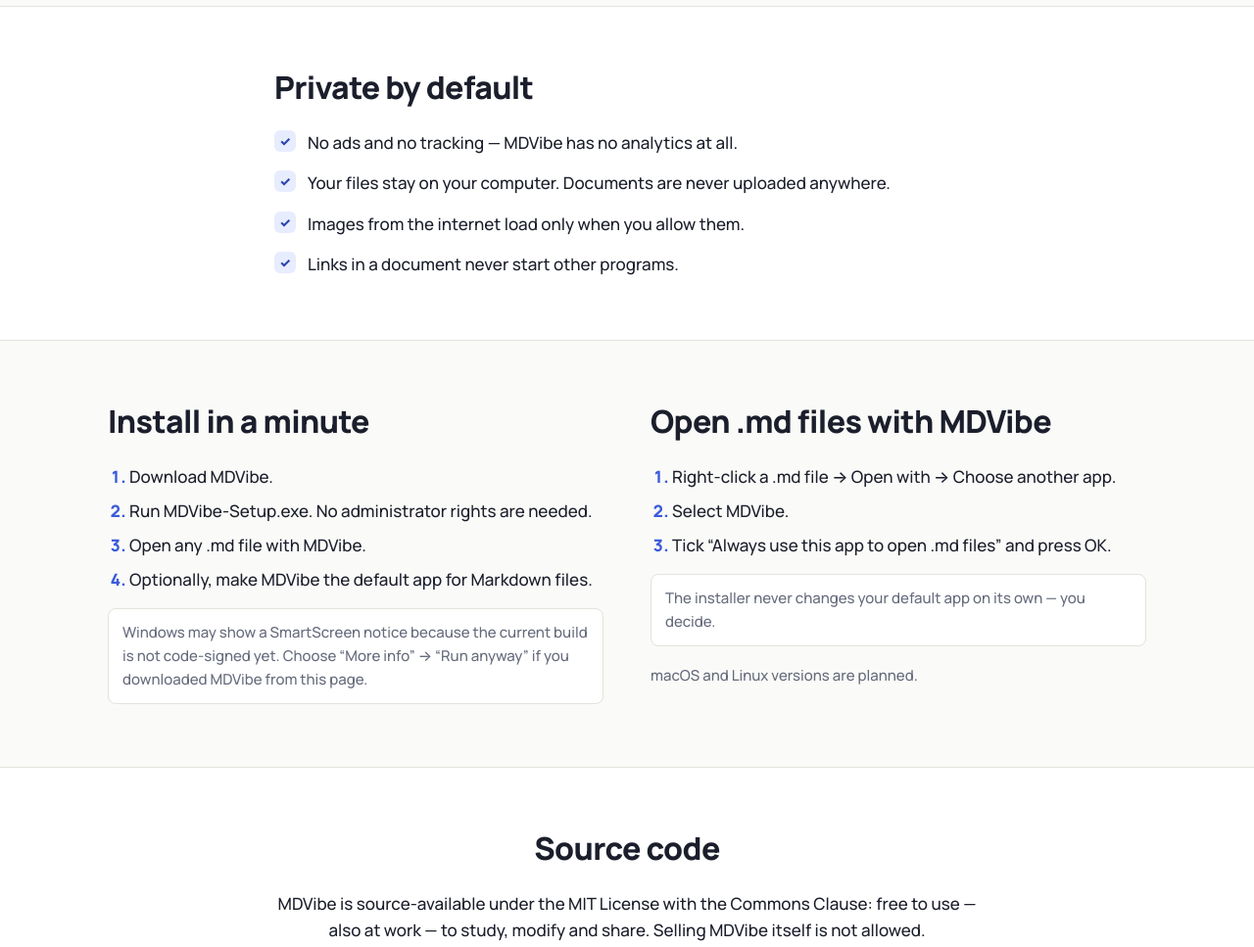
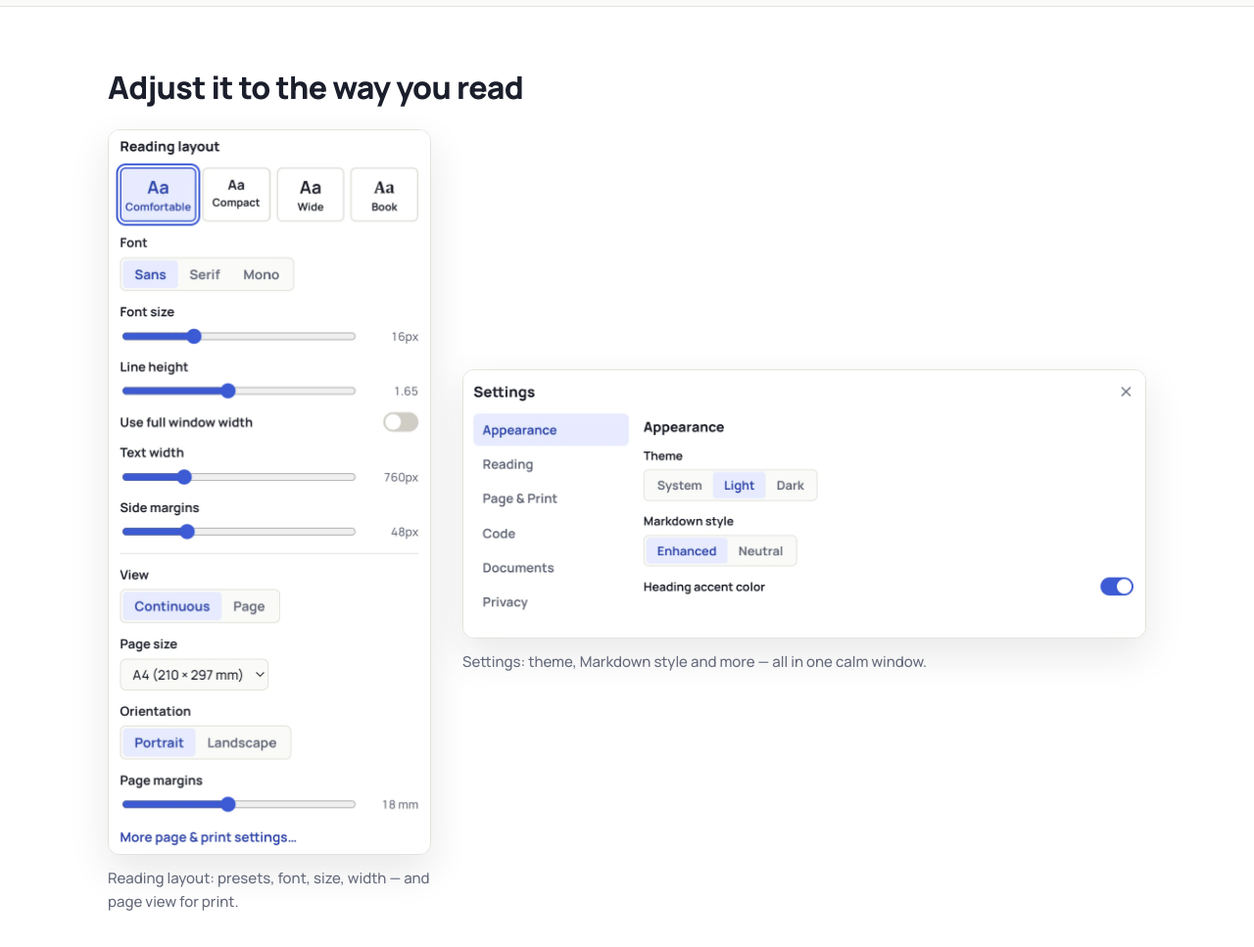
Before and after one commit to satyrdigital/MDVibe, a plain HTML site: page docs/site/index.html in a window 1280 px wide. Shown: the part 1760-2727 px from the top of the page at 98% size. Drawn offline with Linux system fonts and the light colour scheme.

Commit message:
Add screenshots to the project page and README

```diff
--- a/docs/site/i18n.js
+++ b/docs/site/i18n.js
@@ -33,6 +33,11 @@
       'f7.text': 'Коли інша програма змінює файл, MDVibe оновлює його й зберігає місце читання. Кожен файл відкривається у власному вікні.',
       'screens.title': 'Спокійно вдень і вночі',
       'screens.caption': 'Той самий документ у світлій і темній темі.',
+      'look.title': 'Налаштуйте під себе',
+      'look.layout': 'Макет читання: шаблони, шрифт, розмір, ширина — і посторінковий вигляд для друку.',
+      'look.layout.alt': 'Панель макета читання з шаблонами, шрифтом, розміром, інтервалом, шириною й параметрами сторінки',
+      'look.settings': 'Налаштування: тема, стиль Markdown та інше — в одному спокійному вікні.',
+      'look.settings.alt': 'Вікно налаштувань: тема, стиль Markdown і акцентний колір заголовків',
       'privacy.title': 'Приватність за замовчуванням',
       'privacy.1': 'Без реклами й без стеження — у MDVibe немає жодної аналітики.',
       'privacy.2': 'Файли залишаються на вашому комп’ютері. Документи нікуди не завантажуються.',
@@ -84,6 +89,11 @@
       'f7.text': 'Когда другая программа меняет файл, MDVibe обновляет его и сохраняет место чтения. Каждый файл открывается в своём окне.',
       'screens.title': 'Спокойно днём и ночью',
       'screens.caption': 'Один и тот же документ в светлой и тёмной теме.',
+      'look.title': 'Настройте под себя',
+      'look.layout': 'Макет чтения: шаблоны, шрифт, размер, ширина — и постраничный вид для печати.',
+      'look.layout.alt': 'Панель макета чтения с шаблонами, шрифтом, размером, интервалом, шириной и параметрами страницы',
+      'look.settings': 'Настройки: тема, стиль Markdown и другое — в одном спокойном окне.',
+      'look.settings.alt': 'Окно настроек: тема, стиль Markdown и акцентный цвет заголовков',
       'privacy.title': 'Приватность по умолчанию',
       'privacy.1': 'Без рекламы и без слежки — в MDVibe нет никакой аналитики.',
       'privacy.2': 'Файлы остаются на вашем компьютере. Документы никуда не загружаются.',
@@ -112,8 +122,10 @@
 
   var LANGS = ['en', 'uk', 'ru'];
   var nodes = document.querySelectorAll('[data-i18n]');
+  var alts = document.querySelectorAll('[data-i18n-alt]');
   var english = {};
   for (var i = 0; i < nodes.length; i++) english[nodes[i].getAttribute('data-i18n')] = nodes[i].textContent;
+  for (var a = 0; a < alts.length; a++) english[alts[a].getAttribute('data-i18n-alt')] = alts[a].getAttribute('alt');
   english['doc.title'] = document.title;
 
   function apply(lang) {
@@ -122,6 +134,10 @@
       var key = nodes[i].getAttribute('data-i18n');
       var text = (dict && dict[key]) || english[key];
       if (text) nodes[i].textContent = text;
+    }
+    for (var a = 0; a < alts.length; a++) {
+      var akey = alts[a].getAttribute('data-i18n-alt');
+      alts[a].setAttribute('alt', (dict && dict[akey]) || english[akey]);
     }
     document.title = (dict && dict['doc.title']) || english['doc.title'];
     document.documentElement.lang = lang;
--- a/docs/site/index.html
+++ b/docs/site/index.html
@@ -138,8 +138,29 @@
       </div>
     </section>
 
+    <!-- Closer look -->
+    <section class="alt">
+      <div class="wrap">
+        <h2 data-i18n="look.title">Adjust it to the way you read</h2>
+        <div class="look">
+          <figure class="look-tall">
+            <img src="assets/screens/reading-layout.webp" width="660" height="1486" loading="lazy"
+                 alt="Reading layout panel with presets, font, size, line height, width and page settings"
+                 data-i18n-alt="look.layout.alt">
+            <figcaption data-i18n="look.layout">Reading layout: presets, font, size, width — and page view for print.</figcaption>
+          </figure>
+          <figure class="look-wide">
+            <img src="assets/screens/settings.webp" width="1492" height="586" loading="lazy"
+                 alt="Settings window: theme, Markdown style and heading accent"
+                 data-i18n-alt="look.settings.alt">
+            <figcaption data-i18n="look.settings">Settings: theme, Markdown style and more — all in one calm window.</figcaption>
+          </figure>
+        </div>
+      </div>
+    </section>
+
     <!-- Privacy -->
-    <section id="privacy" class="alt">
+    <section id="privacy">
       <div class="wrap narrow">
         <h2 data-i18n="privacy.title">Private by default</h2>
         <ul class="checks">
@@ -152,7 +173,7 @@
     </section>
 
     <!-- Install -->
-    <section id="install">
+    <section id="install" class="alt">
       <div class="wrap two">
         <div>
           <h2 data-i18n="install.title">Install in a minute</h2>
@@ -178,7 +199,7 @@
     </section>
 
     <!-- Source -->
-    <section class="alt">
+    <section>
       <div class="wrap narrow center">
         <h2 data-i18n="source.title">Source code</h2>
         <p data-i18n="source.text">MDVibe is source-available under the MIT License with the Commons Clause: free to use — also at work — to study, modify and share. Selling MDVibe itself is not allowed.</p>
--- a/docs/site/style.css
+++ b/docs/site/style.css
@@ -131,6 +131,13 @@ section.alt { background: var(--surface); border-top: 1px solid var(--line); bor
 .mini .code { padding: 14px; }
 .caption { color: var(--muted); font-size: 15px; text-align: center; margin: 14px 0 0; }
 
+/* Closer look (real screenshots) */
+.look { display: grid; grid-template-columns: minmax(0, 330px) minmax(0, 1fr); gap: 32px; align-items: start; }
+.look figure { margin: 0; }
+.look img { display: block; width: 100%; height: auto; border: 1px solid var(--line); border-radius: 12px; background: var(--surface); box-shadow: 0 16px 40px rgba(27, 30, 43, 0.1); }
+.look figcaption { color: var(--muted); font-size: 15px; margin-top: 12px; }
+.look-wide { align-self: center; }
+
 /* Features */
 .grid { display: grid; grid-template-columns: repeat(auto-fit, minmax(240px, 1fr)); gap: 18px; }
 .grid article { background: var(--bg); border: 1px solid var(--line); border-radius: 10px; padding: 20px 22px; }
@@ -157,7 +164,8 @@ footer a { color: #eef0fa; }
 
 @media (max-width: 860px) {
   .hero { padding-top: 36px; }
-  .hero-grid, .two, .screens { grid-template-columns: 1fr; gap: 36px; }
+  .hero-grid, .two, .screens, .look { grid-template-columns: 1fr; gap: 36px; }
+  .look-tall { max-width: 330px; margin: 0 auto !important; }
   .nav { display: none; }
   .lang { margin-left: auto; }
   .btn.big { width: 100%; justify-content: center; }
```
Also changed, not shown: README.md, docs/site/assets/screens/reading-layout.webp (added), docs/site/assets/screens/settings.webp (added).
